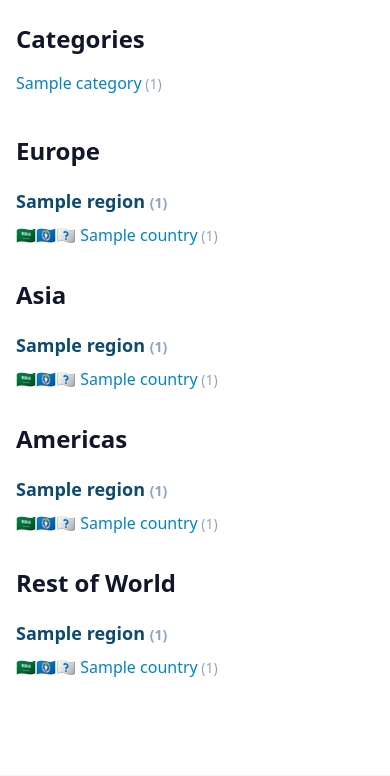
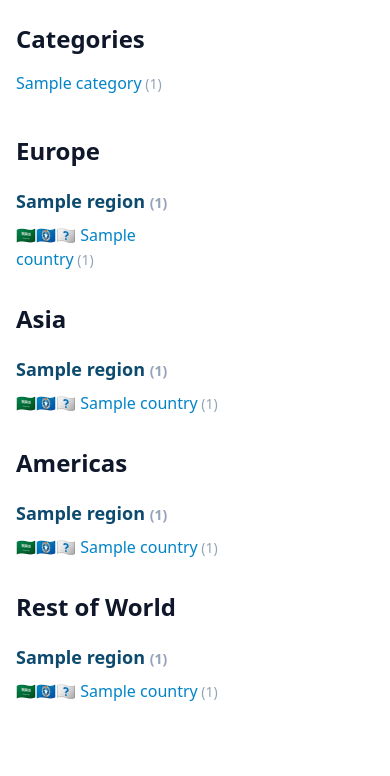
Before and after one commit to therealPaulPlay/geometas, a Django app: template cms/templates/cms/metas_index.html in a window 390 px wide. Shown: the part 406-1182 px from the top of the page. Run offline with Django 3.2, Linux system fonts and the light colour scheme; tables that the repository leaves empty hold one stand-in row (values such as "Sample post"); the template is opened without the code that fills it: values that come from a table or form of the project are taken from there, most other values are stand-ins (such as "Sample title", 1, 10 or a date in 2020); data that the repository does not hold is empty; style sheets or scripts are compiled from the project's sources.

Commit message:
Update metas_index.html

```diff
--- a/cms/templates/cms/metas_index.html
+++ b/cms/templates/cms/metas_index.html
@@ -57,7 +57,7 @@
                                     </a>
                                 </div>
                                 {% for country in region.list %}
-                                    <div class="mb-1">
+                                    <div class="mb-1 grid grid-cols-2 sm:grid-cols-1 gap-x-2">
                                         <a href="{% url 'cms:country' country.slug %}" class="text-base font-normal text-sky-600 hover:text-sky-700">
                                             {{ country.flag_emoji }} {{country.name}}<span class="text-slate-400 text-sm"> ({{ country.quiz.num_facts|default:"0" }})</span>
                                         </a>
```
